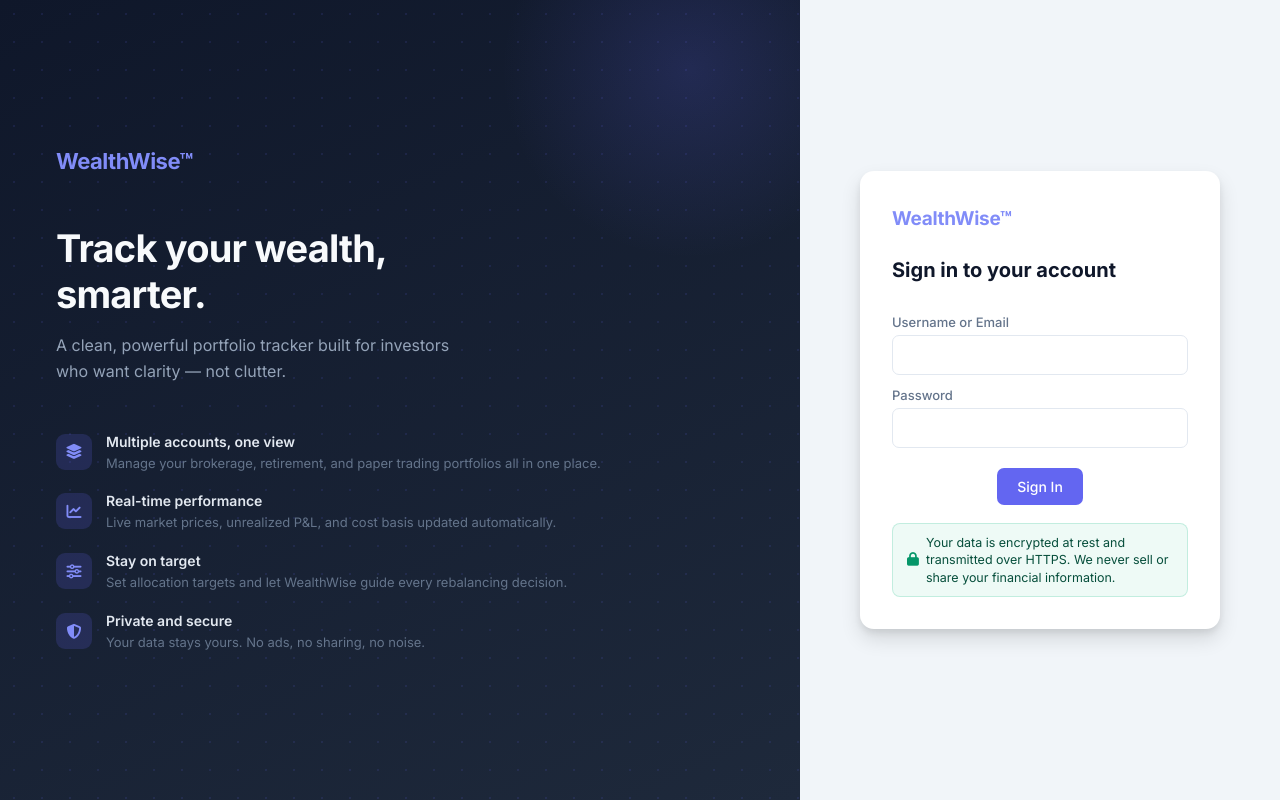
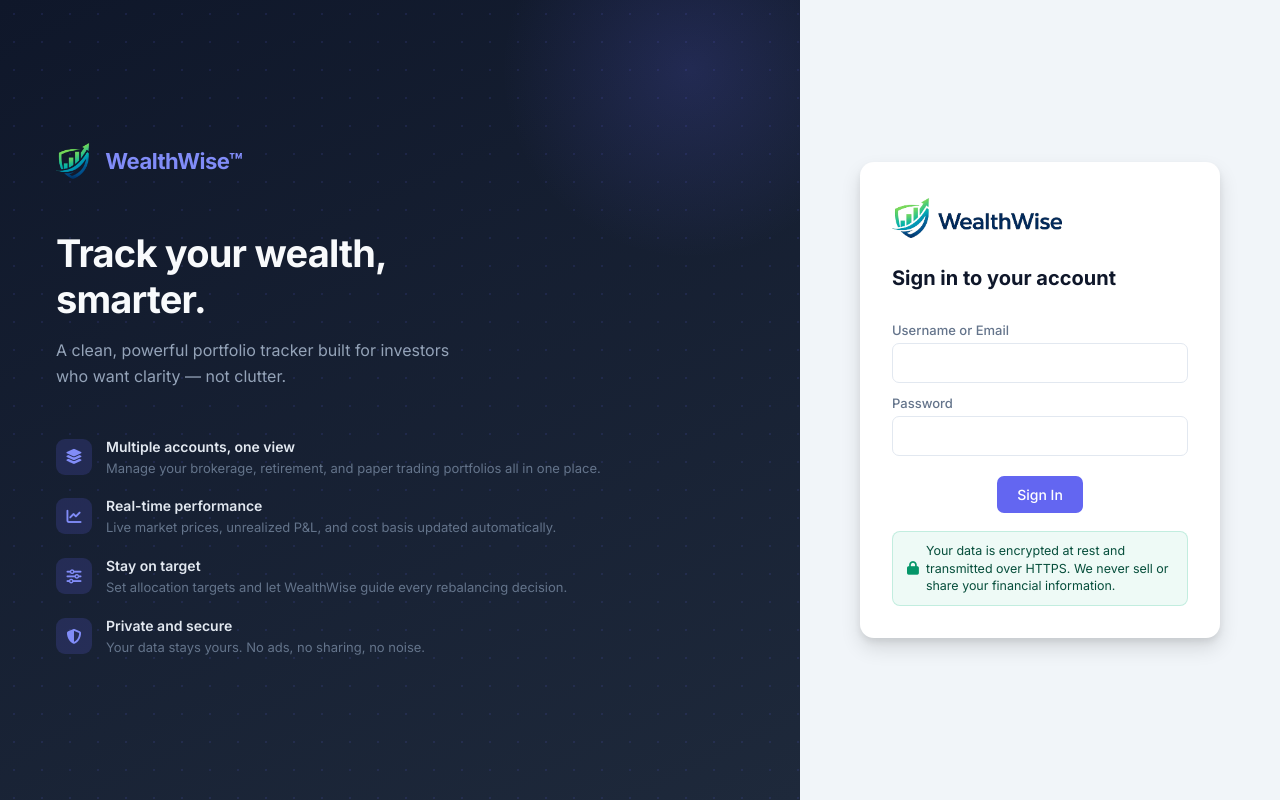
Before and after one commit to chrisgig23/stock-calc, a Python web app: template flask_app/templates/home.html in a window 1280 px wide. Run offline with Jinja, Linux system fonts and the light colour scheme; the template is opened without the code that fills it, so the values that code supplies are empty.

Commit message:
Incorporated new logo across the website

```diff
--- a/flask_app/static/styles.css
+++ b/flask_app/static/styles.css
@@ -587,13 +592,22 @@ body.auth-layout.home-layout .main-content {
 }
 
 .home-brand {
+    display: flex;
+    align-items: center;
+    gap: 10px;
+    margin-bottom: 52px;
+    position: relative;
+    z-index: 1;
+}
+.home-brand-icon {
+    height: 36px;
+    width: auto;
+}
+.home-brand span {
     font-size: 22px;
     font-weight: 800;
     color: #818CF8;
     letter-spacing: -0.5px;
-    margin-bottom: 52px;
-    position: relative;
-    z-index: 1;
 }
 
 .home-headline {
@@ -1230,12 +1244,10 @@ th {
     color: var(--color-text);
 }
 
-.login-brand {
-    font-size: 19px;
-    font-weight: 700;
-    color: #818CF8;
-    letter-spacing: -0.3px;
+.login-brand-logo {
     display: block;
+    height: 40px;
+    width: auto;
     margin-bottom: 28px;
 }
 
--- a/flask_app/templates/base.html
+++ b/flask_app/templates/base.html
@@ -22,7 +22,10 @@
 
         <div class="sidebar-brand">
             <div class="sidebar-brand-content">
-                <span class="brand-wordmark">WealthWise™</span>
+                <div class="sidebar-brand-logo">
+                    <img src="{{ url_for('static', filename='images/wealthwise_icon.png') }}" alt="" class="sidebar-brand-icon" aria-hidden="true">
+                    <span class="brand-wordmark">WealthWise™</span>
+                </div>
                 <span class="market-badge {% if market_state %}market-open{% else %}market-closed{% endif %}">
                     <span class="market-status-label">{% if market_state %}● Markets Open{% else %}● Markets Closed{% endif %}</span>
                     {% if market_next_event %}<span class="market-next">· {{ market_next_event }}</span>{% endif %}
--- a/flask_app/templates/home.html
+++ b/flask_app/templates/home.html
@@ -42,7 +42,10 @@
 
     <!-- ── Left: Marketing panel ──────────────────────────── -->
     <div class="home-marketing">
-        <div class="home-brand">WealthWise™</div>
+        <div class="home-brand">
+            <img src="{{ url_for('static', filename='images/wealthwise_icon.png') }}" alt="WealthWise" class="home-brand-icon">
+            <span>WealthWise™</span>
+        </div>
 
         <h1 class="home-headline">Track your wealth,<br>smarter.</h1>
         <p class="home-subheadline">
@@ -96,7 +99,7 @@
     <!-- ── Right: Login panel ─────────────────────────────── -->
     <div class="home-login-panel">
         <div class="login-container">
-            <span class="login-brand">WealthWise™</span>
+            <img src="{{ url_for('static', filename='images/wealthwise_logo.png') }}" alt="WealthWise" class="login-brand-logo">
             <h2>Sign in to your account</h2>
 
             {% with messages = get_flashed_messages(with_categories=true) %}
--- a/flask_app/templates/login.html
+++ b/flask_app/templates/login.html
@@ -4,7 +4,7 @@
 
 {% block content %}
 <div class="login-container">
-    <span class="login-brand">WealthWise™</span>
+    <img src="{{ url_for('static', filename='images/wealthwise_logo.png') }}" alt="WealthWise" class="login-brand-logo">
     <h2>Sign in to your account</h2>
     <form method="POST" action="{{ url_for('auth.login') }}">
         <label for="username">Username</label>
```
Also changed, not shown: other parts of flask_app/static/styles.css (+22 -17 lines), flask_app/static/images/WealthWise_Logo.PNG (added), flask_app/static/images/wealthwise_icon.png (added), 3 other files.
